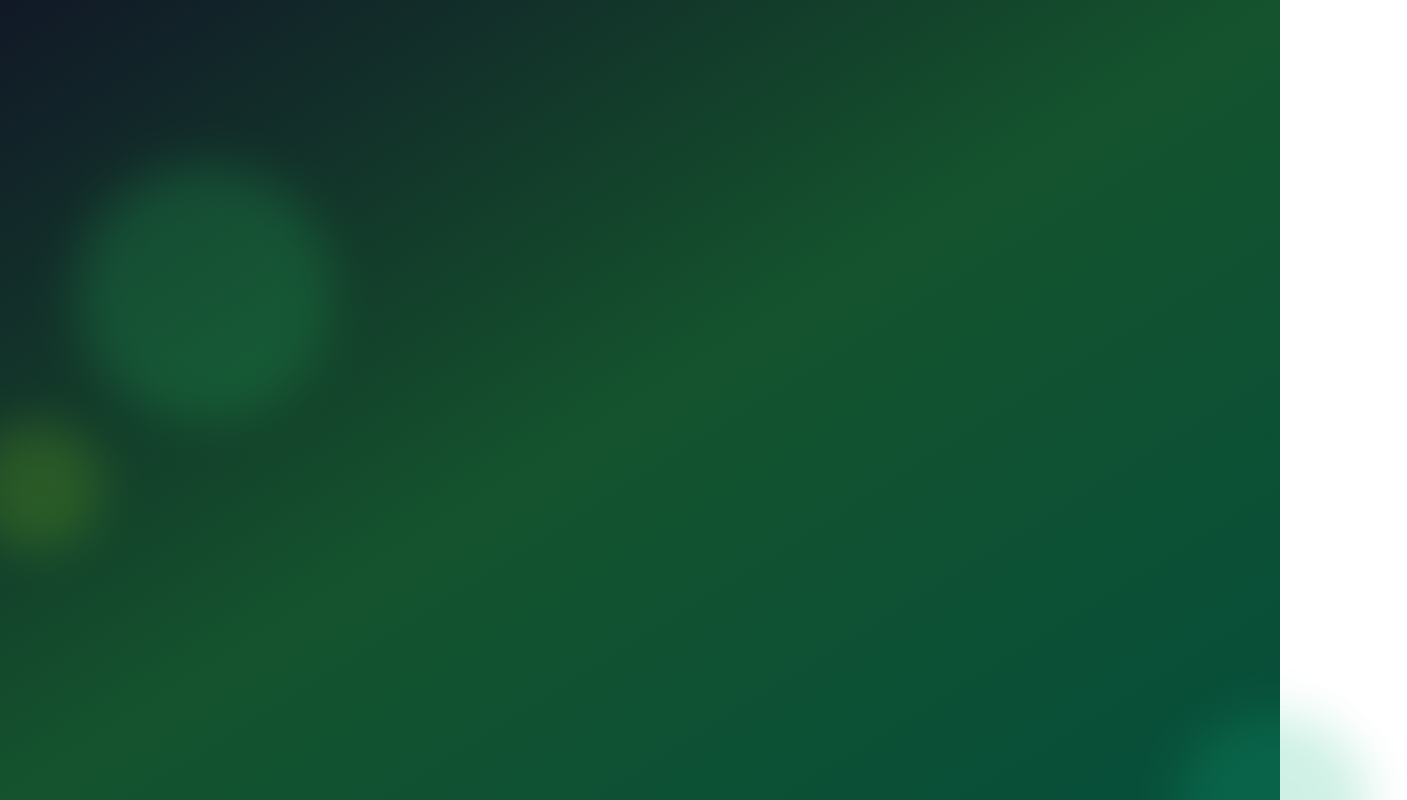
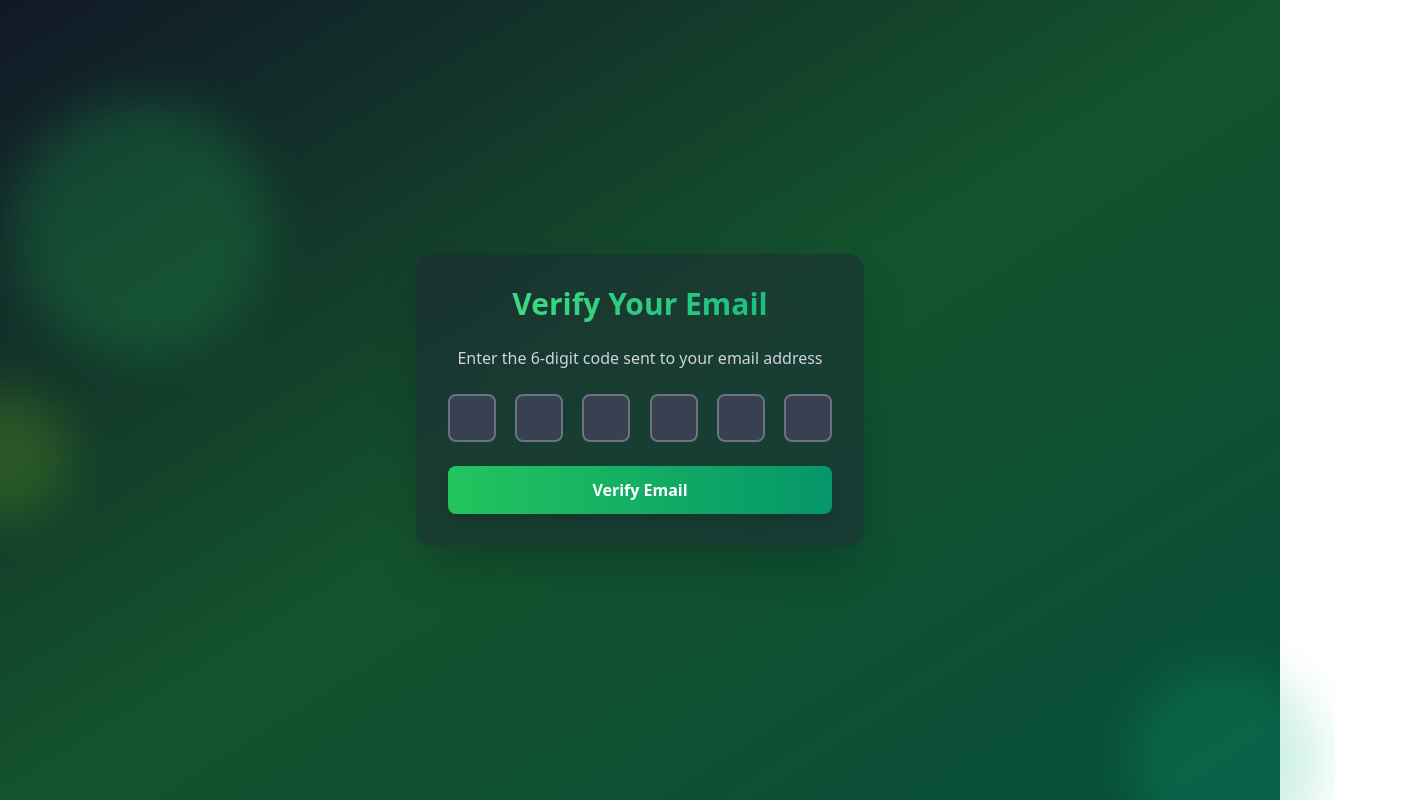
Before and after one commit to Taofique/Advanced-Authentication-MERN, a React (Vite) app in the folder frontend/: page /verify-email in a window 1280 px wide. Before the commit this address had no page. Shown: the top 800 px of the page, 1407 px wide, since content can reach past the window. Built offline with nearby package versions, Linux system fonts and the light colour scheme.

Commit message:
feat: Implemented the email verification page UI design

```diff
--- a/frontend/src/App.jsx
+++ b/frontend/src/App.jsx
@@ -4,6 +4,7 @@ import FloatingShape from "./components/FloatingShape";
 import HomePage from "./pages/HomePage";
 import SignUpPage from "./pages/SignUpPage";
 import LoginPage from "./pages/LoginPage";
+import EmailVerificationPage from "./pages/EmailVerificationPage";
 
 function App() {
   return (
@@ -34,6 +35,7 @@ function App() {
         <Route path="/" element={<HomePage />} />
         <Route path="/signup" element={<SignUpPage />} />
         <Route path="/login" element={<LoginPage />} />
+        <Route path="/verify-email" element={<EmailVerificationPage />} />
       </Routes>
     </div>
   );
--- /dev/null
+++ b/frontend/src/pages/EmailVerificationPage.jsx
@@ -0,0 +1,105 @@
+import { useEffect, useRef, useState } from "react";
+import { useNavigate } from "react-router-dom";
+import { motion } from "framer-motion";
+
+const EmailVerificationPage = () => {
+  const [code, setCode] = useState(["", "", "", "", "", ""]);
+  const inputRefs = useRef([]);
+  const navigate = useNavigate();
+  const [isLoading, setIsLoading] = useState(false);
+
+  const handleChange = (index, value) => {
+    if (/^[0-9]*$/.test(value)) {
+      const newCode = [...code];
+
+      // Handle pasted digits case
+      if (value.length > 1) {
+        const pastedCode = value.slice(0, 6).split("");
+        for (let i = 0; i < 6; i++) {
+          newCode[i] = pastedCode[i] || "";
+        }
+        setCode(newCode);
+
+        // change focus to the last non-empty input or the first empty one.
+        const lastFilledIndex = newCode.findLastIndex((digit) => digit !== "");
+        const focusIndex = lastFilledIndex < 5 ? lastFilledIndex + 1 : 5;
+        inputRefs.current[focusIndex].focus();
+      } else {
+        newCode[index] = value;
+        setCode(newCode);
+
+        if (value && index < 5) {
+          inputRefs.current[index + 1].focus();
+        }
+      }
+    }
+  };
+
+  const handleKeyDown = (index, e) => {
+    if (e.key === "Backspace" && !code[index] && index > 0) {
+      inputRefs.current[index - 1].focus();
+    }
+  };
+
+  const handleSubmit = (e) => {
+    e.preventDefault();
+    const verificationCode = code.join("");
+    alert(`Verification code submitted: ${verificationCode}`);
+  };
+
+  // Auto submit when all fields are filled (using UseEffect hook cause it runs after the component mounts / renders)
+
+  useEffect(() => {
+    if (code.every((digit) => digit !== "")) {
+      setIsLoading(true);
+      handleSubmit(new Event("submit"));
+    }
+  }, [code]);
+
+  return (
+    <motion.div
+      initial={{ opacity: 0, y: -50 }}
+      animate={{ opacity: 1, y: 0 }}
+      transition={{ duration: 0.5 }}
+      className="bg-gray-800 bg-opacity-50 backdrop-filter backdrop-blur-xl rounded-2xl shadow-2xl p-8 w-full max-w-md"
+    >
+      <h2 className="text-3xl font-bold mb-6 text-center bg-gradient-to-r from-green-400 to-emerald-500 text-transparent bg-clip-text">
+        Verify Your Email
+      </h2>
+      <p className="text-center text-gray-300 mb-6">
+        Enter the 6-digit code sent to your email address
+      </p>
+
+      <form onSubmit={handleSubmit} className="space-y-6">
+        <div className="flex justify-between ">
+          {code.map((digit, index) => {
+            return (
+              <input
+                key={index}
+                ref={(el) => (inputRefs.current[index] = el)}
+                type="text"
+                maxLength="6"
+                value={digit}
+                onChange={(e) => handleChange(index, e.target.value)}
+                onKeyDown={(e) => handleKeyDown(index, e)}
+                className="w-12 h-12 text-center text-2xl font-bold bg-gray-700 text-white border-2 border-gray-500 rounded-lg focus:border-green-500 focus:outline-none"
+              />
+            );
+          })}
+        </div>
+
+        <motion.button
+          whileHover={{ scale: 1.05 }}
+          whileTap={{ scale: 0.95 }}
+          type="submit"
+          disabled={isLoading || code.some((digit) => !digit)}
+          className="mt-5 w-full py-3 px-4 bg-gradient-to-r from-green-500 to-emerald-600 text-white font-bold rounded-lg shadow-lg hover:from-green-600 hover:to-emerald-700 focus:outline-none focus:ring-2 focus:ring-green-500 focus:ring-offset-2 focus:ring-offset-gray-900 transition duration-200 "
+        >
+          {isLoading ? "Verifying..." : "Verify Email"}
+        </motion.button>
+      </form>
+    </motion.div>
+  );
+};
+
+export default EmailVerificationPage;
```
